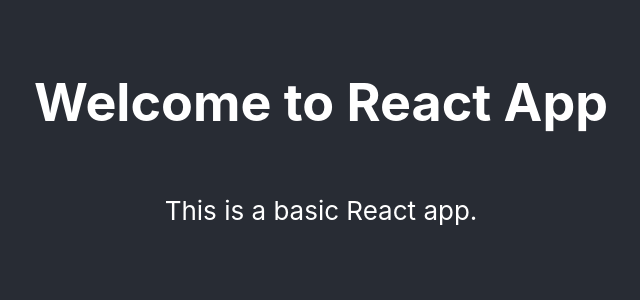
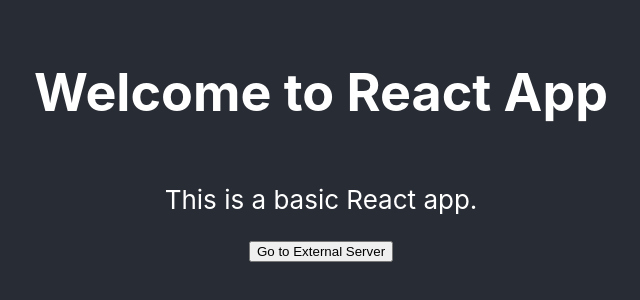
Before and after one commit to Pardhu-Guttula/Basic-React-App-deploy, a React (Create React App) app: page / in a window 1280 px wide. Shown: the part 256-556 px from the top of the page, without its empty margins (319-959 px from the left). Built offline with nearby package versions, Linux system fonts and the light colour scheme.

Commit message:
created build again

```diff
--- a/src/App.js
+++ b/src/App.js
@@ -2,11 +2,16 @@
 import "./App.css";
 
 function App() {
+  const handleRedirect = () => {
+    window.location.href = "http://172.206.251.171:3000"; // Redirect to the external server URL
+  };
+
   return (
     <div className="App">
       <header className="App-header">
         <h1>Welcome to React App</h1>
         <p>This is a basic React app.</p>
+        <button onClick={handleRedirect}>Go to External Server</button>
       </header>
     </div>
   );
```
Also changed, not shown: 7 other files (tests, documents, lock files or other folders).
